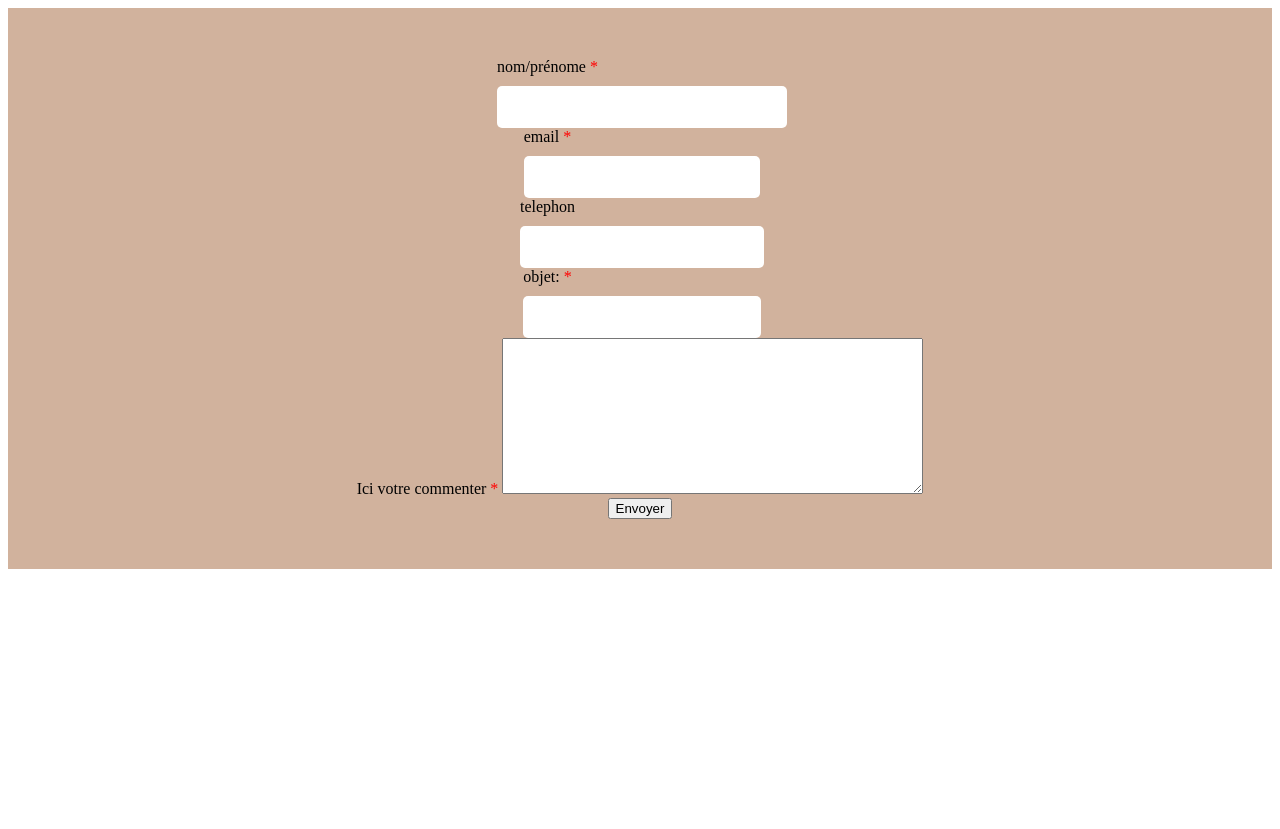
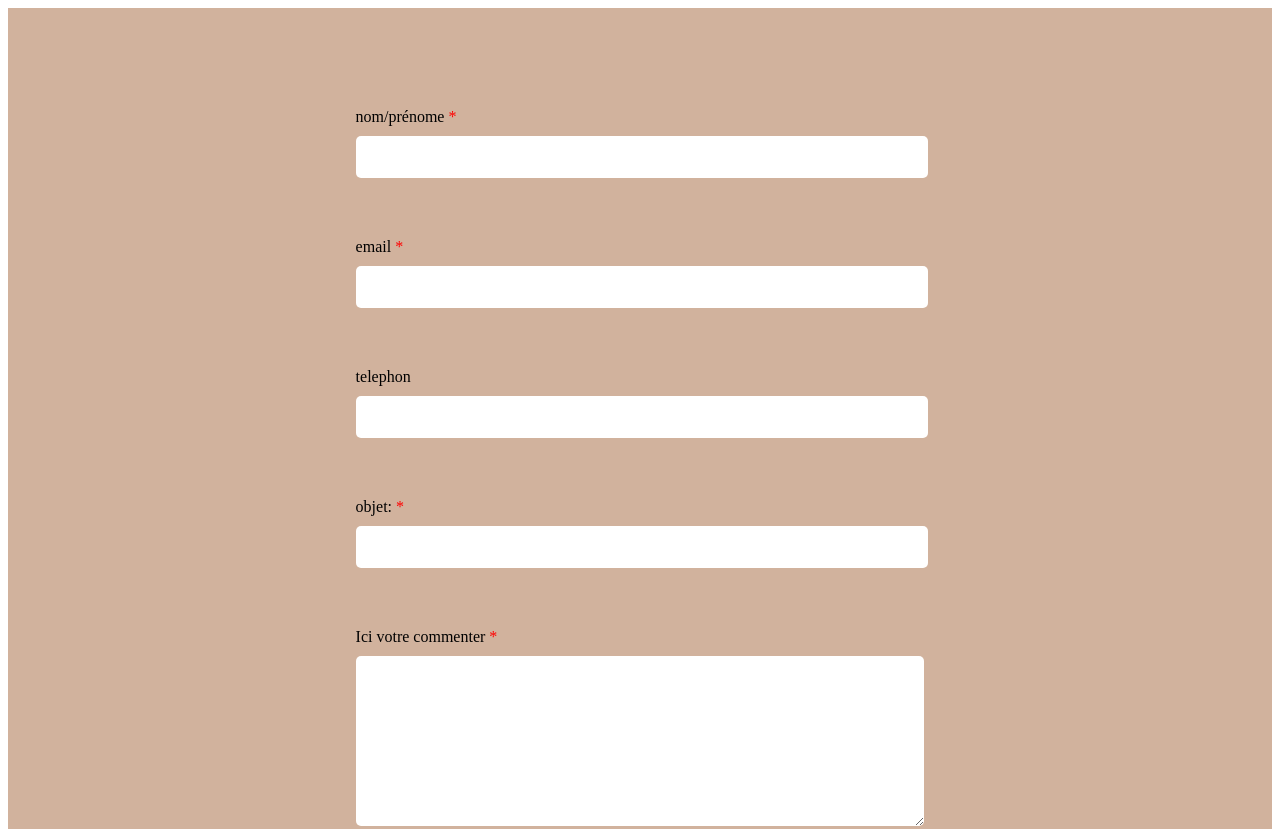
Before and after one commit to Huor97/site_simulateur, a plain HTML site: page index.html in a window 1280 px wide. Shown: the top 829 px of the page. Before the commit the page ends 800 px from the top, so only its background shows below. Drawn offline with Linux system fonts and the light colour scheme.

Commit message:
modfier id parent et textarea

```diff
--- a/style.css
+++ b/style.css
@@ -8,7 +8,6 @@
 }
 
 #formuler{
-
     display: flex;
     flex-direction: column;
     align-items: center;
@@ -16,22 +15,38 @@
     width: 90%;
 }
 
-#parant-nom-prenom{
+#parent-nom-prenom{
+    width: 50%;
     padding: 50px;
+}
+
+#parent-email{
+    width: 50%;
+    padding-bottom: 50px;
+}
+
+#parent-telephone{
+    width: 50%;
+    padding-bottom: 50px;
+}
+
+#parent-objet {
+    width: 50%;
+    padding-bottom: 50px;
+}
+
+#parent-textarea{
+    width: 50%;
     display: flex;
     flex-direction: column;
-    align-items: flex-start;
     justify-content: center;
-    width: 50%;
 }
 
-#parant-email{
-
-    display: flex;
-    flex-direction: column;
-    align-items: flex-start;
-    width: 50%;
-
+#parent-textarea > textarea {
+    border: none;
+    border-radius: 5px;
+    margin-top: 10px;
+    padding: 10px;
 }
 
 
@@ -41,26 +56,24 @@ input{
     border: none;
     border-radius: 5px;
     margin-top: 10px;
-
+    margin-bottom: 10px;
 }
 
 span{
     color: red;
 }
 
-#parant-button-formuler{
+#parent-button-formuler{
     margin-top: 25px;
     width:50%;
-    display: flex;
-    justify-content: center;
+    display: block;
 }
 
-#parant-button-formuler > button{
+#parent-button-formuler > button{
     border: none;
     width: 20%;
     height: 50px;
     border-radius: 10px;
     font-size: large;
     font-weight: bold;
-
 }
```
